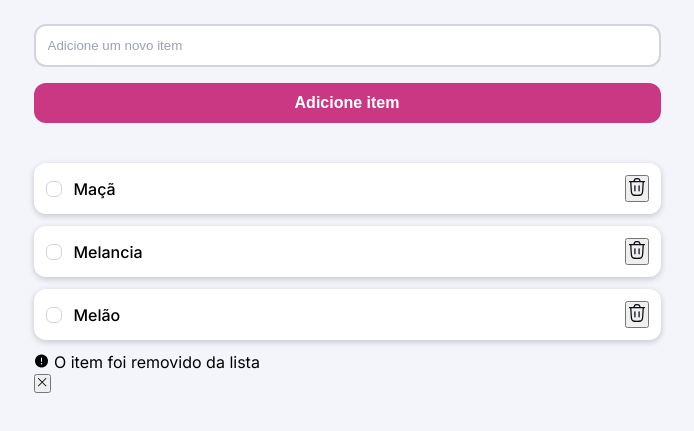
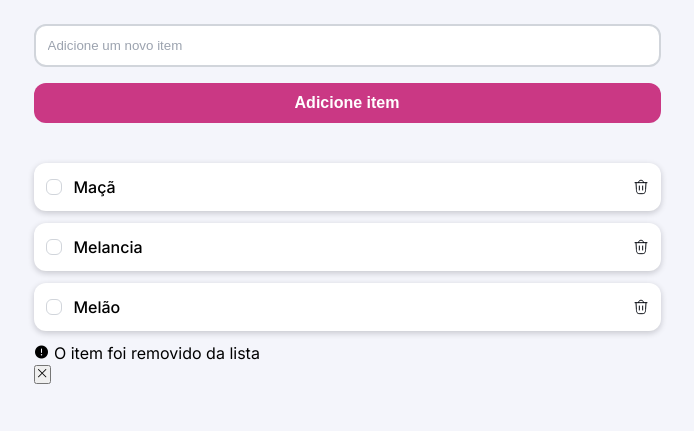
Before and after one commit to DaviCratz/QuickList, a plain HTML site: page index.html in a window 1280 px wide. Shown: the part 185-616 px from the top of the page, without its empty margins (293-987 px from the left). Drawn offline with nearby package versions, Linux system fonts and the light colour scheme.

Commit message:
ultimas estilizações da section list

```diff
--- a/style.css
+++ b/style.css
@@ -149,5 +149,22 @@ main {
                 text-decoration: line-through;
             }
          }
+
+         button {
+            background: none;
+            border: none;
+            display: flex;
+            align-items: center;
+            cursor: pointer;
+         }
+
+         img {
+            width: 1.6rem;
+            opacity: 0,7;
+        }
+
+        label {
+            cursor: pointer;
+        }
     }
 }
```
